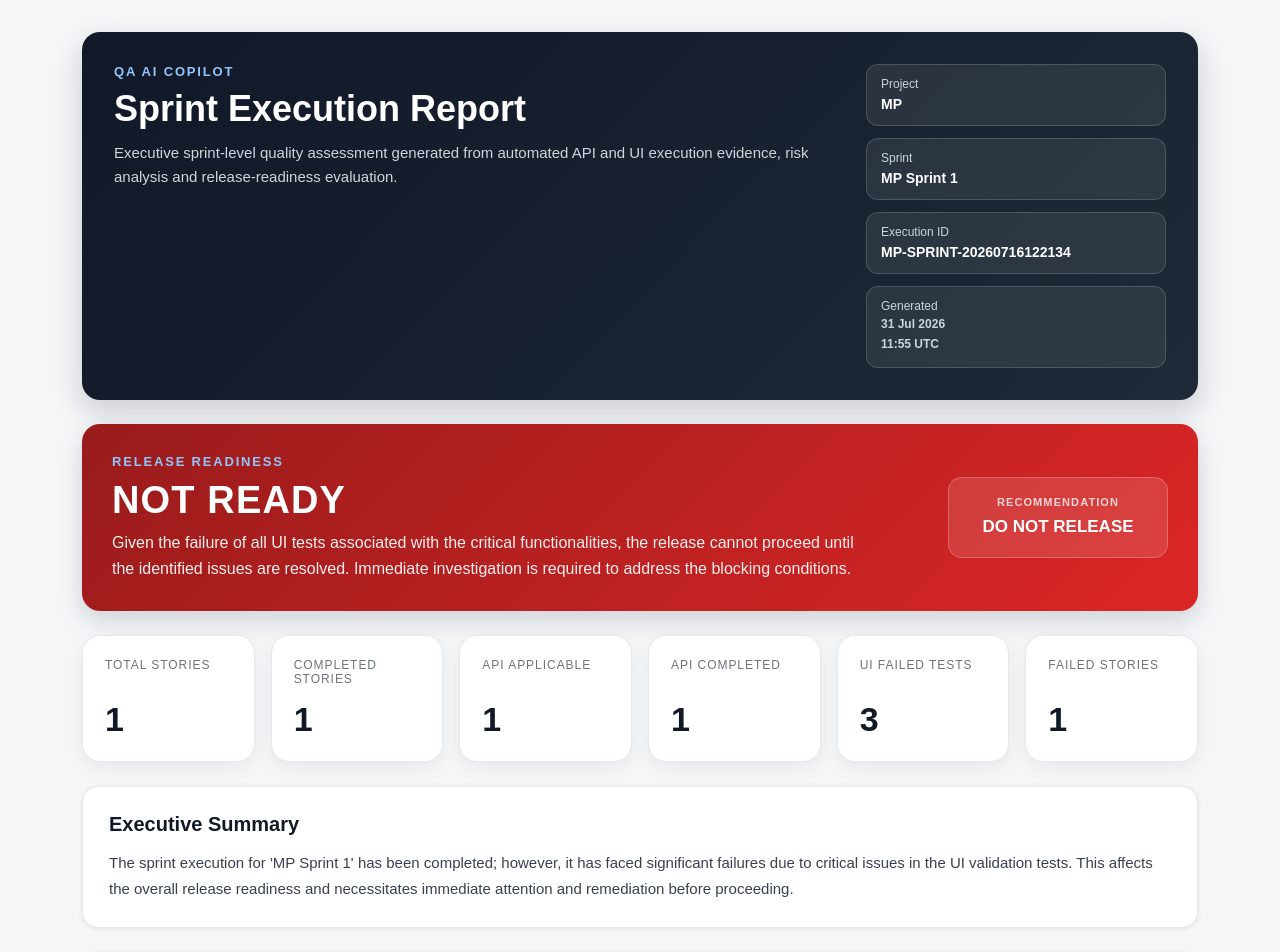
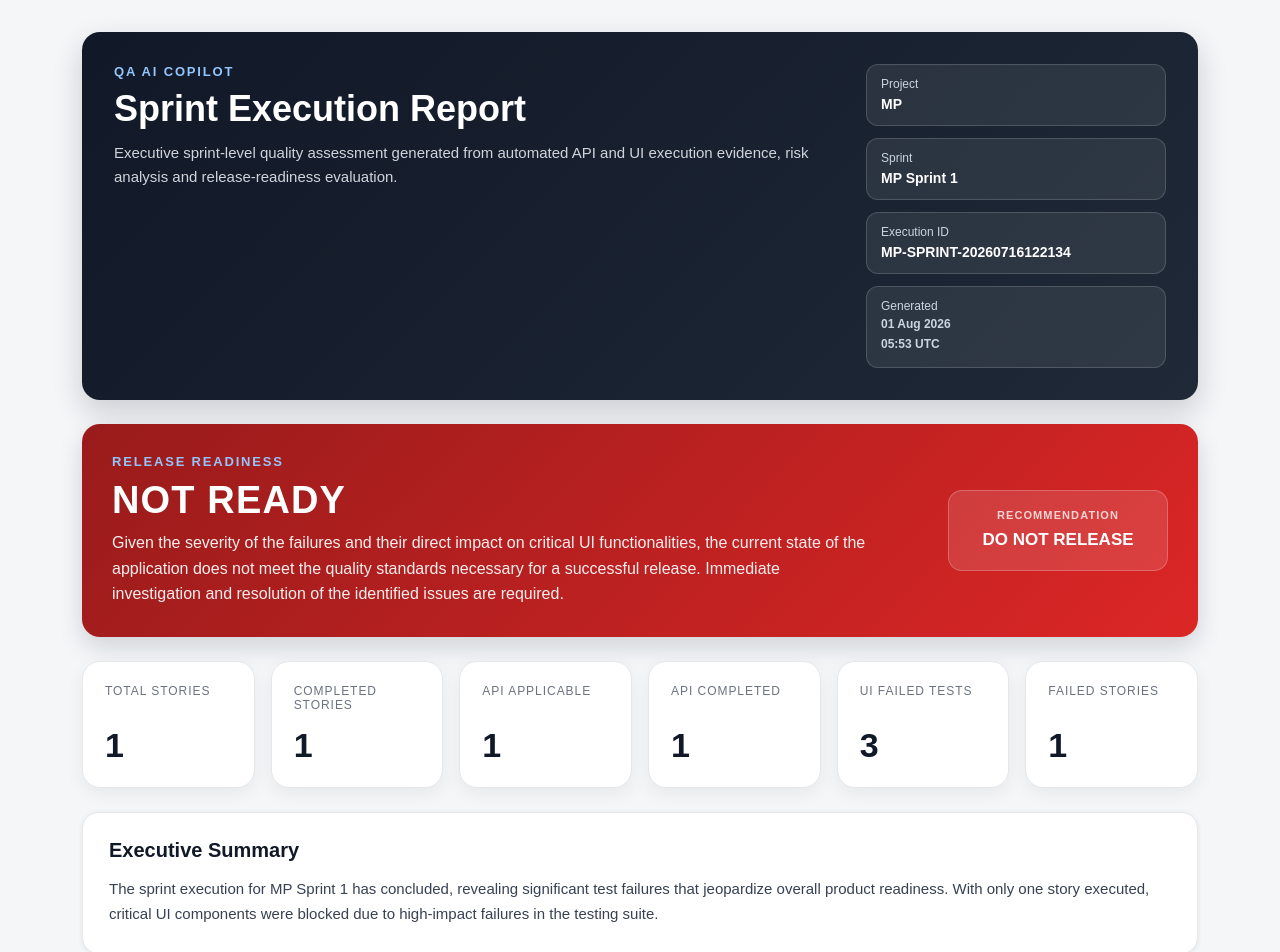
Before and after one commit to balatoth/QA-AI-copilot-V2, a plain HTML site: page executions/MP/sprint-1/MP-SPRINT-20260716122134/reporting/sprint-report.html in a window 1280 px wide. Shown: the top 952 px of the page. Drawn offline with Linux system fonts and the light colour scheme.

Commit message:
Update HTML manager execution report

```diff
--- a/executions/MP/sprint-1/MP-SPRINT-20260716122134/reporting/sprint-report.html
+++ b/executions/MP/sprint-1/MP-SPRINT-20260716122134/reporting/sprint-report.html
@@ -575,8 +575,8 @@
         <div>
           <span>Generated</span>
           <strong class="generated-date">
-            <span>31 Jul 2026</span>
-            <span class="generated-date-time">11:55 UTC</span>
+            <span>01 Aug 2026</span>
+            <span class="generated-date-time">05:53 UTC</span>
           </strong>
         </div>
       </div>
@@ -589,7 +589,7 @@
     <h2>NOT READY</h2>
 
     <p>
-      Given the failure of all UI tests associated with the critical functionalities, the release cannot proceed until the identified issues are resolved. Immediate investigation is required to address the blocking conditions.
+      Given the severity of the failures and their direct impact on critical UI functionalities, the current state of the application does not meet the quality standards necessary for a successful release. Immediate investigation and resolution of the identified issues are required.
     </p>
   </div>
 
@@ -639,7 +639,7 @@
 
     <section class="section">
       <h3>Executive Summary</h3>
-      <p>The sprint execution for &#039;MP Sprint 1&#039; has been completed; however, it has faced significant failures due to critical issues in the UI validation tests. This affects the overall release readiness and necessitates immediate attention and remediation before proceeding.</p>
+      <p>The sprint execution for MP Sprint 1 has concluded, revealing significant test failures that jeopardize overall product readiness. With only one story executed, critical UI components were blocked due to high-impact failures in the testing suite.</p>
     </section>
 
     <section class="section">
@@ -882,7 +882,7 @@
 
               <div class="executive-card-body">
 
-                <ul><li>Execution of 1 story was completed successfully.</li><li>API tests passed without failures.</li></ul>
+                <ul><li>Completion of API tests for the story MP-1.</li><li>Sprint orchestration was successfully completed despite execution failures.</li></ul>
 
               </div>
 
@@ -911,7 +911,7 @@
     DO NOT RELEASE
   </h4>
 
-  <p>Given the failure of all UI tests associated with the critical functionalities, the release cannot proceed until the identified issues are resolved. Immediate investigation is required to address the blocking conditions.</p>
+  <p>Given the severity of the failures and their direct impact on critical UI functionalities, the current state of the application does not meet the quality standards necessary for a successful release. Immediate investigation and resolution of the identified issues are required.</p>
 
 
         <div class="next-actions">
```
